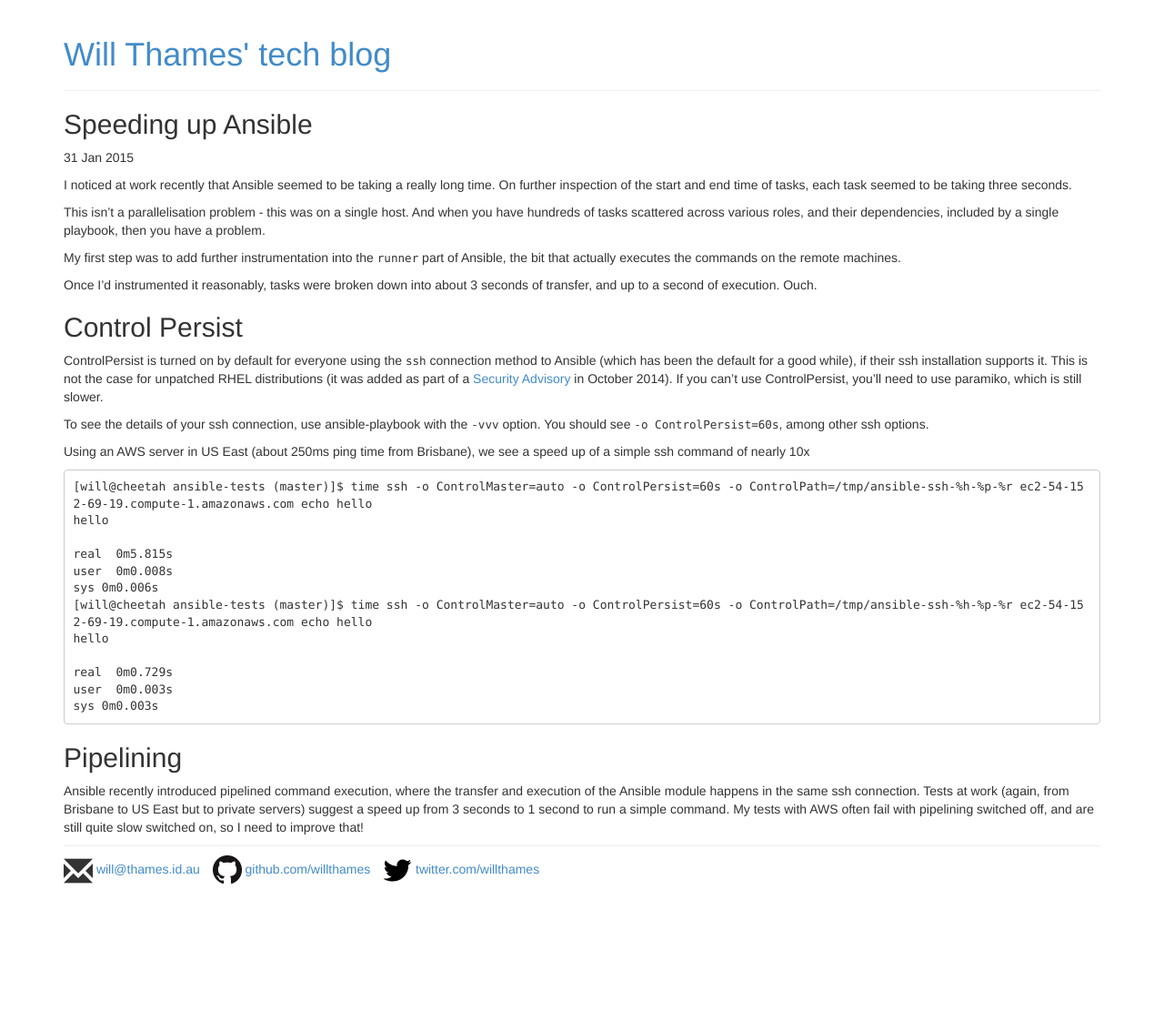
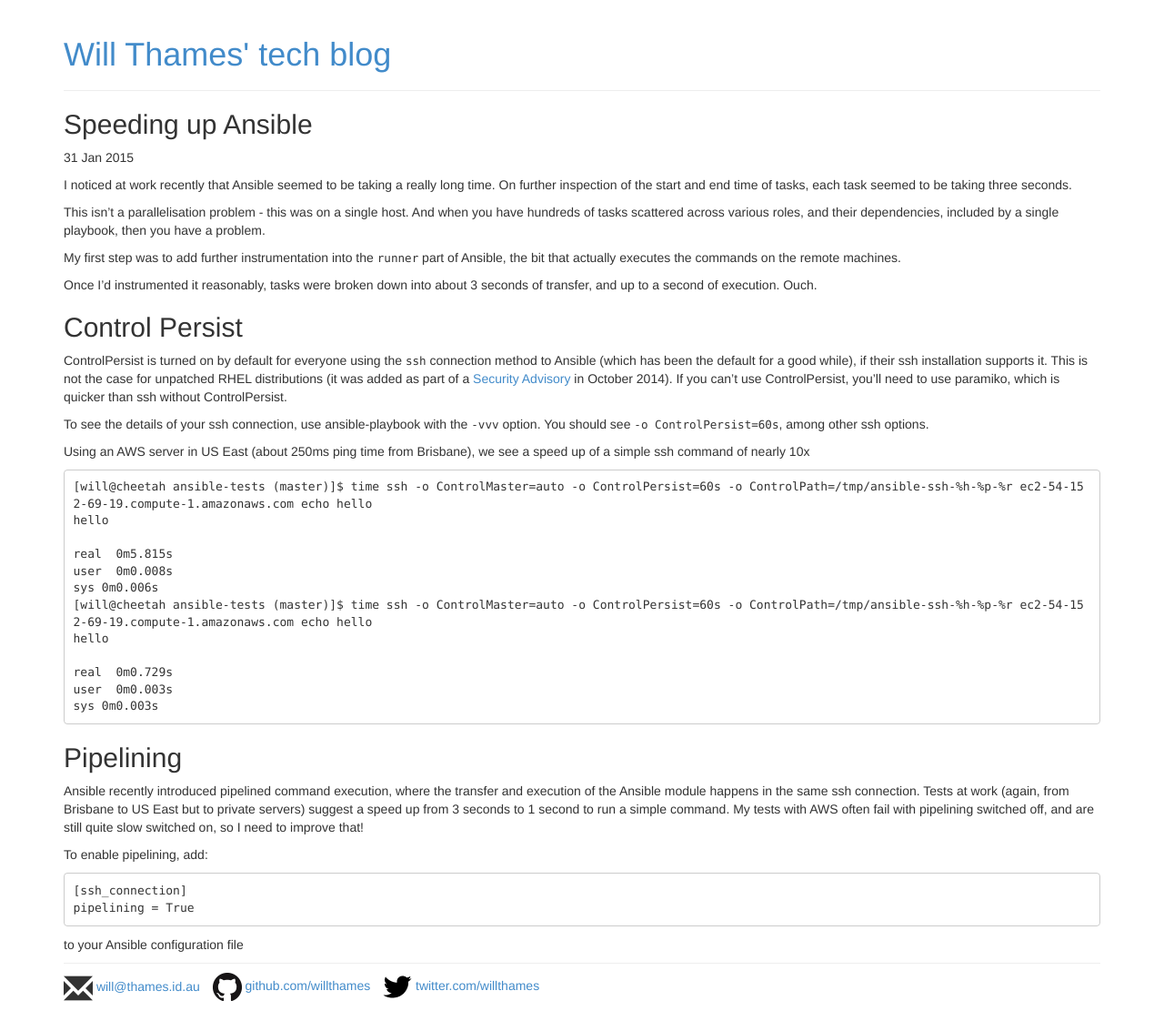
Before and after one commit to willthames/willthames.github.io, a Jekyll site: the page built from _posts/2015-01-31-speeding-up-ansible.markdown, in a window 1280 px wide. Shown: the whole page at 91% size. Built offline with Jekyll 4.4.1, drawn with Linux system fonts in a browser that asks for light colours; Markdown is read by kramdown in place of the engine named in the settings; before the commit the page ends 982 px from its top, so only the background shows below that.

Commit message:
Speeding up Ansible is ok to publish

````diff
--- a/_posts/2015-01-31-speeding-up-ansible.markdown
+++ b/_posts/2015-01-31-speeding-up-ansible.markdown
@@ -24,7 +24,7 @@ while), if their ssh installation supports it. This is not the case
 for unpatched RHEL distributions (it was added as part of a
 [Security Advisory](https://rhn.redhat.com/errata/RHSA-2014-1552.html)
 in October 2014). If you can't use ControlPersist, you'll need to
-use paramiko, which is still slower.
+use paramiko, which is quicker than ssh without ControlPersist.
 
 To see the details of your ssh connection, use ansible-playbook with
 the `-vvv` option. You should see `-o ControlPersist=60s`, among
@@ -54,3 +54,12 @@ Tests at work (again, from Brisbane to US East but to private servers)
 suggest a speed up from 3 seconds to 1 second to run a simple command.
 My tests with AWS often fail with pipelining switched off, and are still
 quite slow switched on, so I need to improve that!
+
+To enable pipelining, add:
+
+```
+[ssh_connection]
+pipelining = True
+```
+
+to your Ansible configuration file
````
